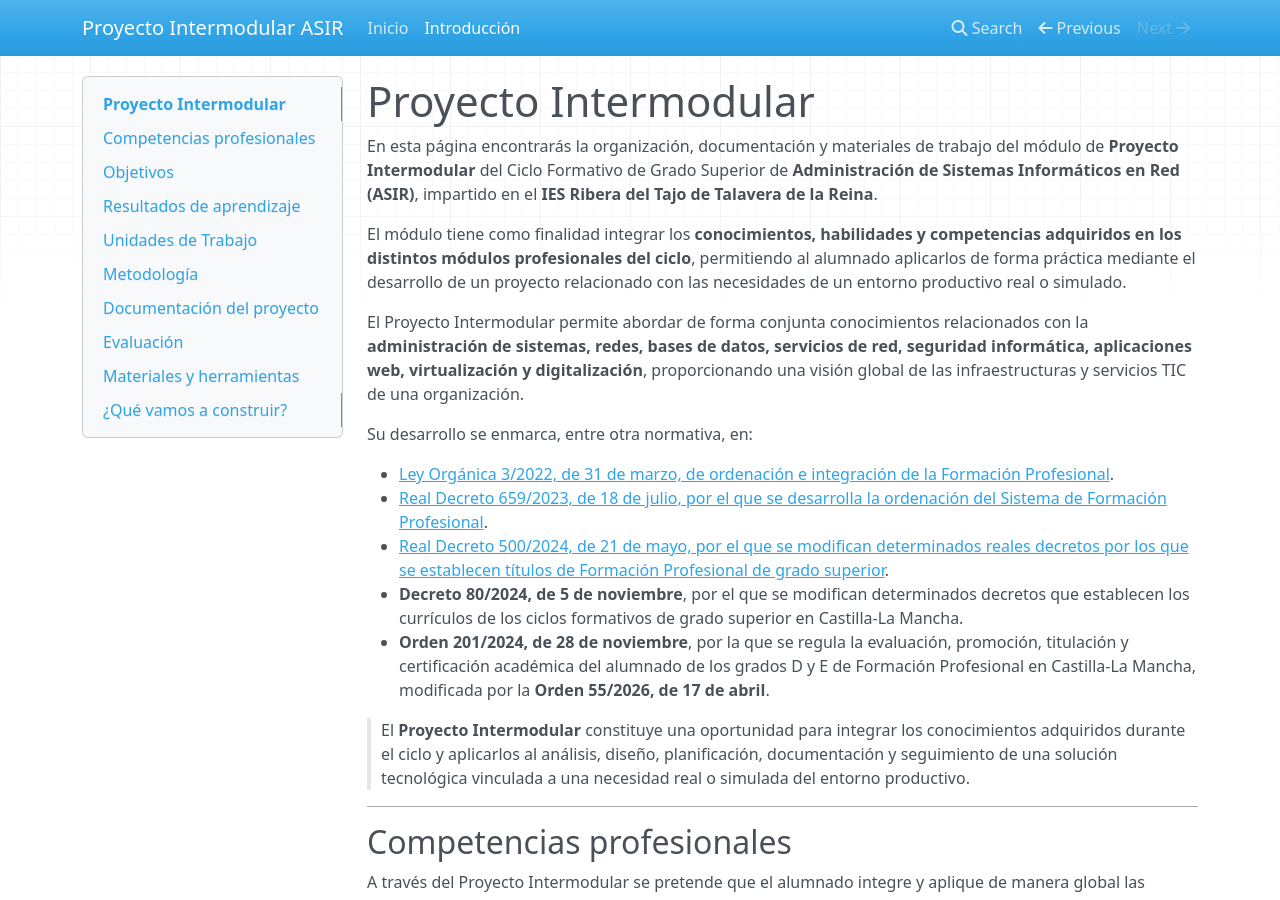
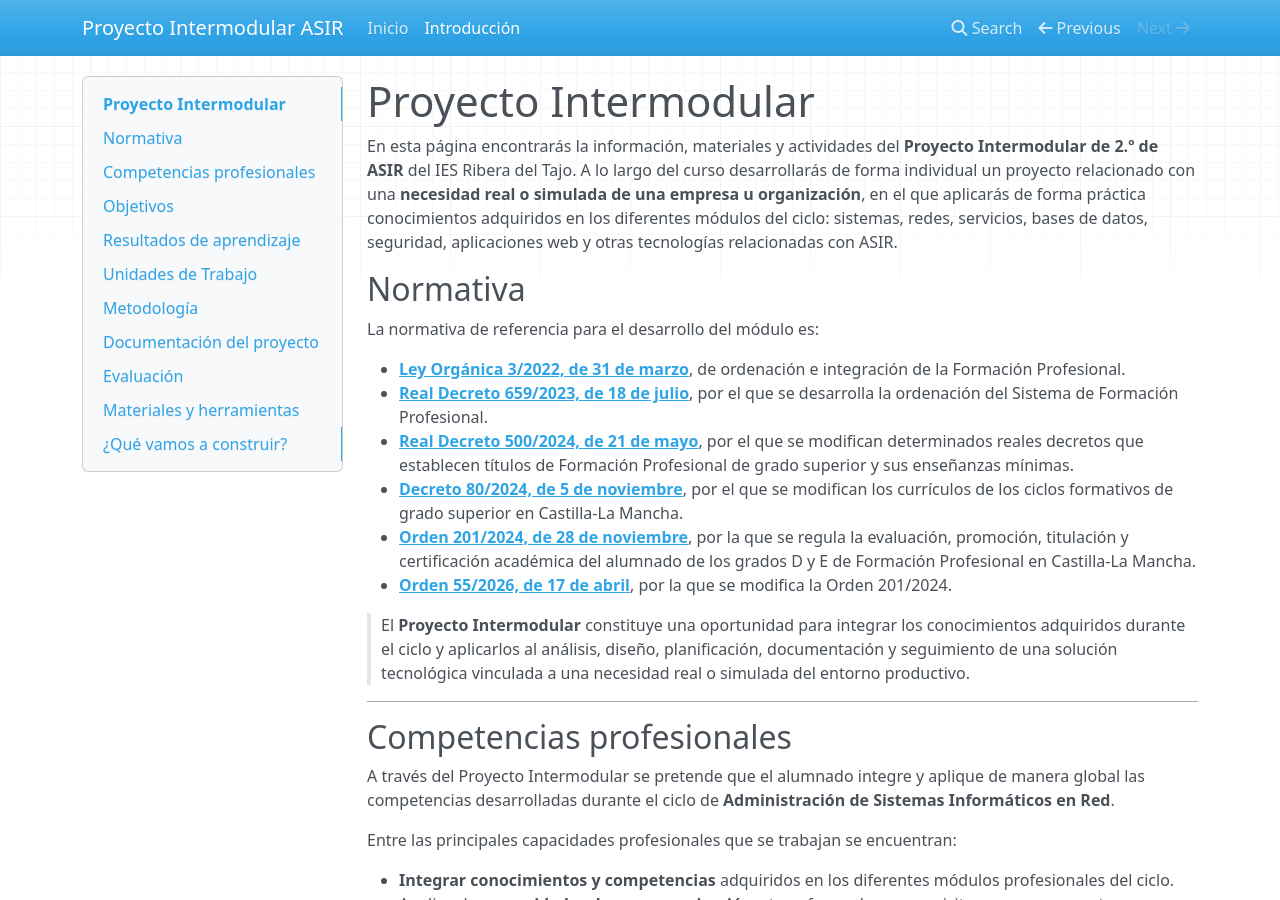
Before and after one commit to lidia1900/Proyecto-Intermodular-ASIR, an MkDocs documentation site: the page built from docs/01_introduccion.md, in a window 1280 px wide and 900 px high. Built offline with MkDocs 1.6.1, drawn with Linux system fonts in a browser that asks for light colours; nearby versions of some CDN libraries.

Commit message:
Revise introduction and normative details in documentation
Updated the introduction and normative sections to clarify the objectives and regulations of the Intermodular Project for ASIR students.

```diff
--- a/docs/01_introduccion.md
+++ b/docs/01_introduccion.md
@@ -1,18 +1,17 @@
 # Proyecto Intermodular
 
-En esta página encontrarás la organización, documentación y materiales de trabajo del módulo de **Proyecto Intermodular** del Ciclo Formativo de Grado Superior de **Administración de Sistemas Informáticos en Red (ASIR)**, impartido en el **IES Ribera del Tajo de Talavera de la Reina**.
+En esta página encontrarás la información, materiales y actividades del **Proyecto Intermodular de 2.º de ASIR** del IES Ribera del Tajo. A lo largo del curso desarrollarás de forma individual un proyecto relacionado con una **necesidad real o simulada de una empresa u organización**, en el que aplicarás de forma práctica conocimientos adquiridos en los diferentes módulos del ciclo: sistemas, redes, servicios, bases de datos, seguridad, aplicaciones web y otras tecnologías relacionadas con ASIR.
 
-El módulo tiene como finalidad integrar los **conocimientos, habilidades y competencias adquiridos en los distintos módulos profesionales del ciclo**, permitiendo al alumnado aplicarlos de forma práctica mediante el desarrollo de un proyecto relacionado con las necesidades de un entorno productivo real o simulado.
+## Normativa
 
-El Proyecto Intermodular permite abordar de forma conjunta conocimientos relacionados con la **administración de sistemas, redes, bases de datos, servicios de red, seguridad informática, aplicaciones web, virtualización y digitalización**, proporcionando una visión global de las infraestructuras y servicios TIC de una organización.
+La normativa de referencia para el desarrollo del módulo es:
 
-Su desarrollo se enmarca, entre otra normativa, en:
-
-- [Ley Orgánica 3/2022, de 31 de marzo, de ordenación e integración de la Formación Profesional](https://www.boe.es/buscar/act.php?id=BOE-A-2022-5139).
-- [Real Decreto 659/2023, de 18 de julio, por el que se desarrolla la ordenación del Sistema de Formación Profesional](https://www.boe.es/buscar/doc.php?id=BOE-A-2023-16889).
-- [Real Decreto 500/2024, de 21 de mayo, por el que se modifican determinados reales decretos por los que se establecen títulos de Formación Profesional de grado superior](https://www.boe.es/diario_boe/txt.php?id=BOE-A-2024-10685).
-- **Decreto 80/2024, de 5 de noviembre**, por el que se modifican determinados decretos que establecen los currículos de los ciclos formativos de grado superior en Castilla-La Mancha.
-- **Orden 201/2024, de 28 de noviembre**, por la que se regula la evaluación, promoción, titulación y certificación académica del alumnado de los grados D y E de Formación Profesional en Castilla-La Mancha, modificada por la **Orden 55/2026, de 17 de abril**.
+- [**Ley Orgánica 3/2022, de 31 de marzo**](https://www.boe.es/buscar/act.php?id=BOE-A-2022-5139), de ordenación e integración de la Formación Profesional.
+- [**Real Decreto 659/2023, de 18 de julio**](https://www.boe.es/eli/es/rd/2023/07/18/659/con), por el que se desarrolla la ordenación del Sistema de Formación Profesional.
+- [**Real Decreto 500/2024, de 21 de mayo**](https://www.boe.es/buscar/doc.php?id=BOE-A-2024-10685), por el que se modifican determinados reales decretos que establecen títulos de Formación Profesional de grado superior y sus enseñanzas mínimas.
+- [**Decreto 80/2024, de 5 de noviembre**](https://docm.jccm.es/docm/verArchivoHtml.do?ruta=2024%2F11%2F11%2Fhtml%2F2024_8907.html&tipo=rutaDocm), por el que se modifican los currículos de los ciclos formativos de grado superior en Castilla-La Mancha.
+- [**Orden 201/2024, de 28 de noviembre**](http://docm.jccm.es/docm/eli/es-cm/o/2024/11/28/201), por la que se regula la evaluación, promoción, titulación y certificación académica del alumnado de los grados D y E de Formación Profesional en Castilla-La Mancha.
+- [**Orden 55/2026, de 17 de abril**](https://docm.jccm.es/docm/verArchivoHtml.do?ruta=2026%2F04%2F27%2Fhtml%2F2026_3017.html&tipo=rutaDocm), por la que se modifica la Orden 201/2024.
 
 > El **Proyecto Intermodular** constituye una oportunidad para integrar los conocimientos adquiridos durante el ciclo y aplicarlos al análisis, diseño, planificación, documentación y seguimiento de una solución tecnológica vinculada a una necesidad real o simulada del entorno productivo.
 
```
